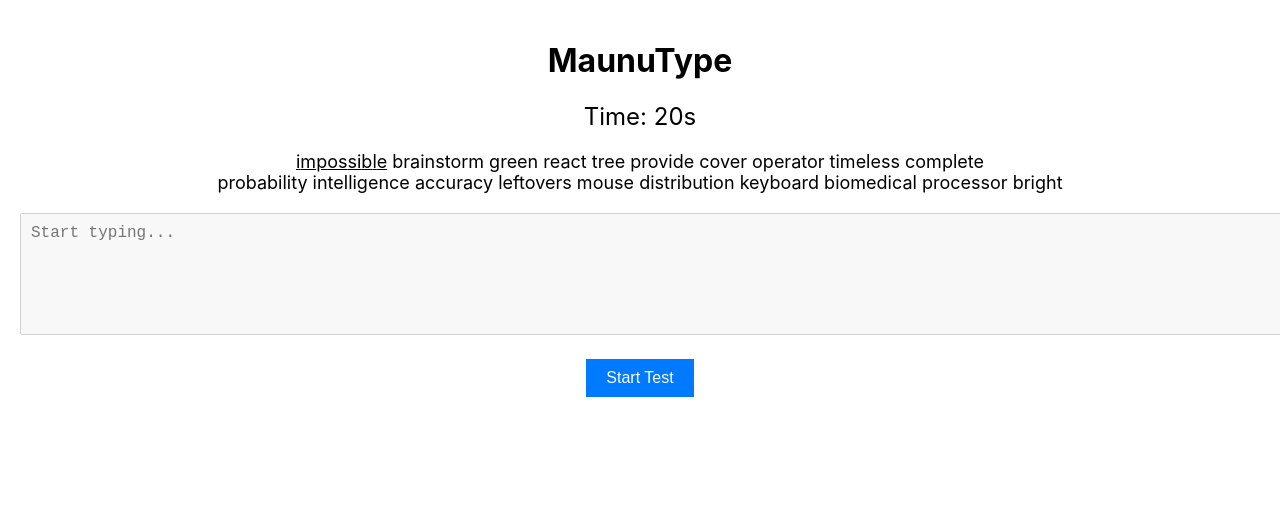
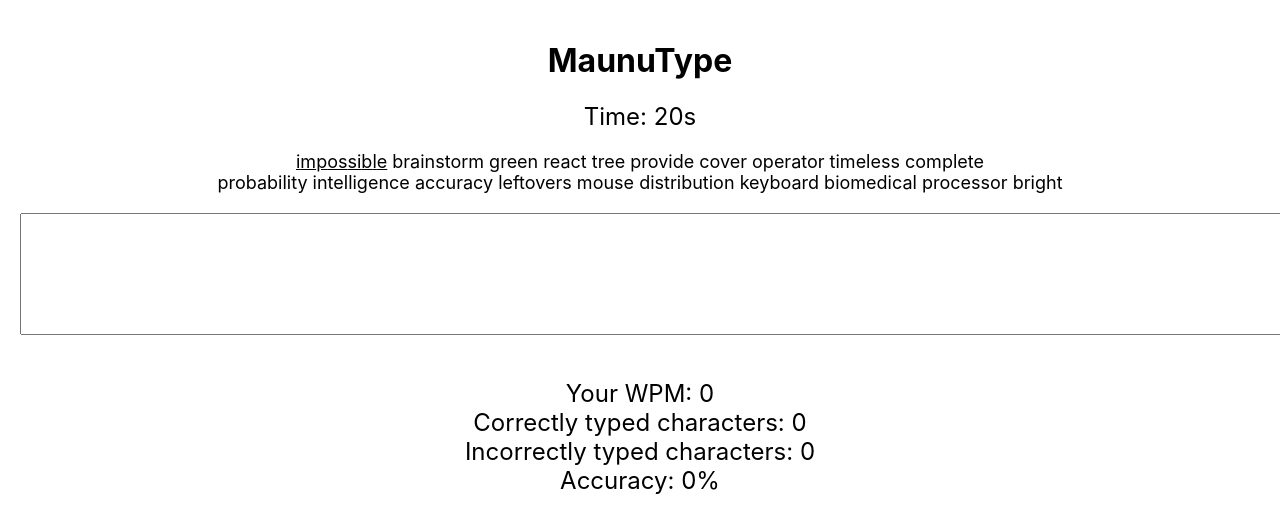
Before and after one commit to maunugit/maunutype, a React (Create React App) app: page / in a window 1280 px wide. Shown: the top 532 px of the page. Built offline with nearby package versions, Linux system fonts and the light colour scheme.

Commit message:
Update App.js

```diff
--- a/src/App.js
+++ b/src/App.js
@@ -112,6 +112,9 @@ function App() {
 
 
   const handleInputChange = (event) => {
+    if (!started) {
+      startTest();
+    }
     const inputText = event.target.value;
     setUserInput(inputText);
 
@@ -212,16 +215,14 @@ function App() {
 <textarea
     ref={textAreaRef}
     className="UserInput"
-    placeholder="Start typing..."
+    // placeholder="Start typing..."
     value={userInput}
     onChange={handleInputChange}
-    disabled={!started || timeLeft === 0}
+    disabled={timeLeft === 0}
+
 />
 
-      {!started && (
-        <button onClick={startTest}>Start Test</button>
-      )}
-      {finished && (
+
   <div className="Result">
     Your WPM: {wpm}
     <br />
@@ -231,7 +232,7 @@ function App() {
     <br />
     Accuracy: {accuracy}%
   </div>
-)}
+
 
 
 
```
